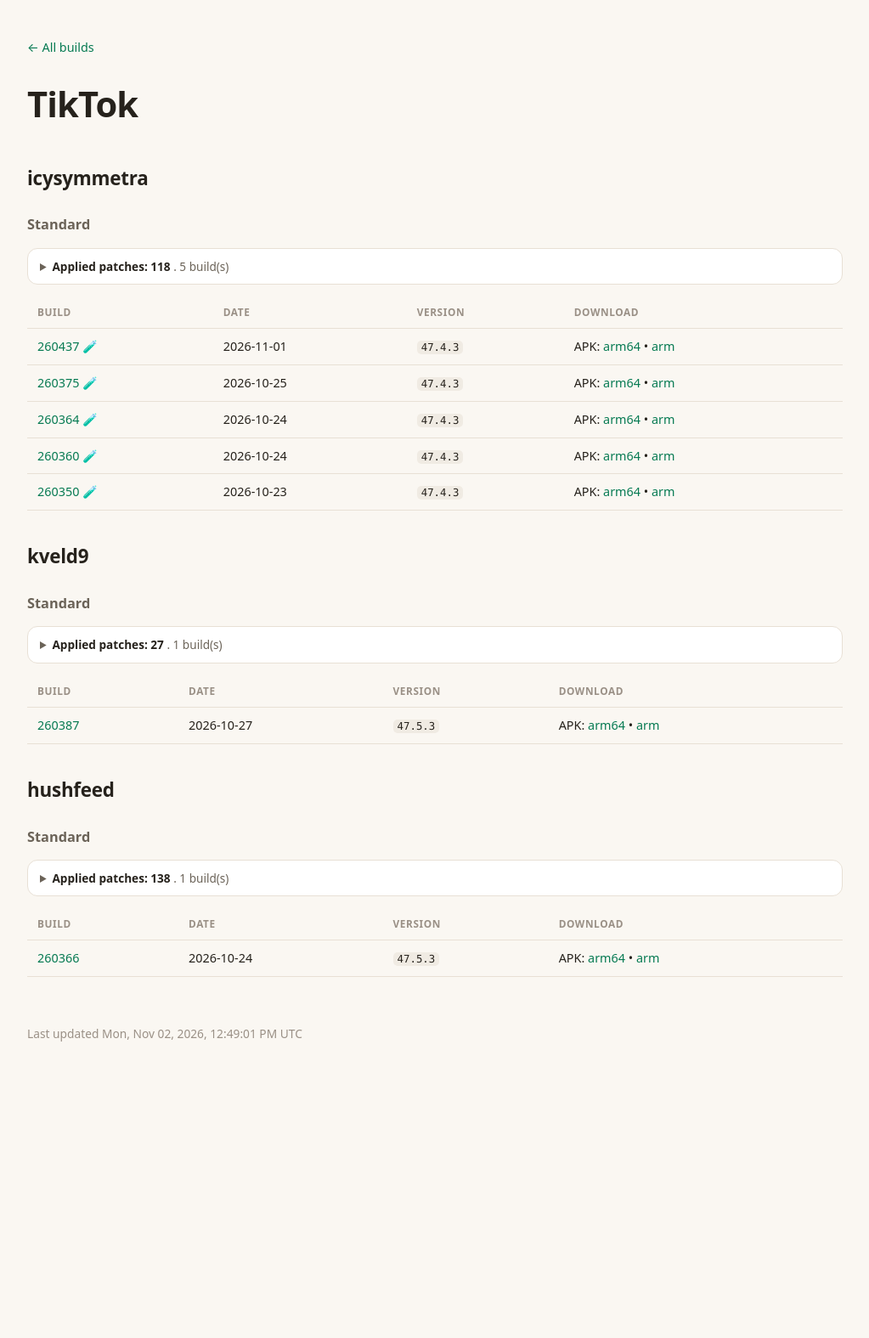
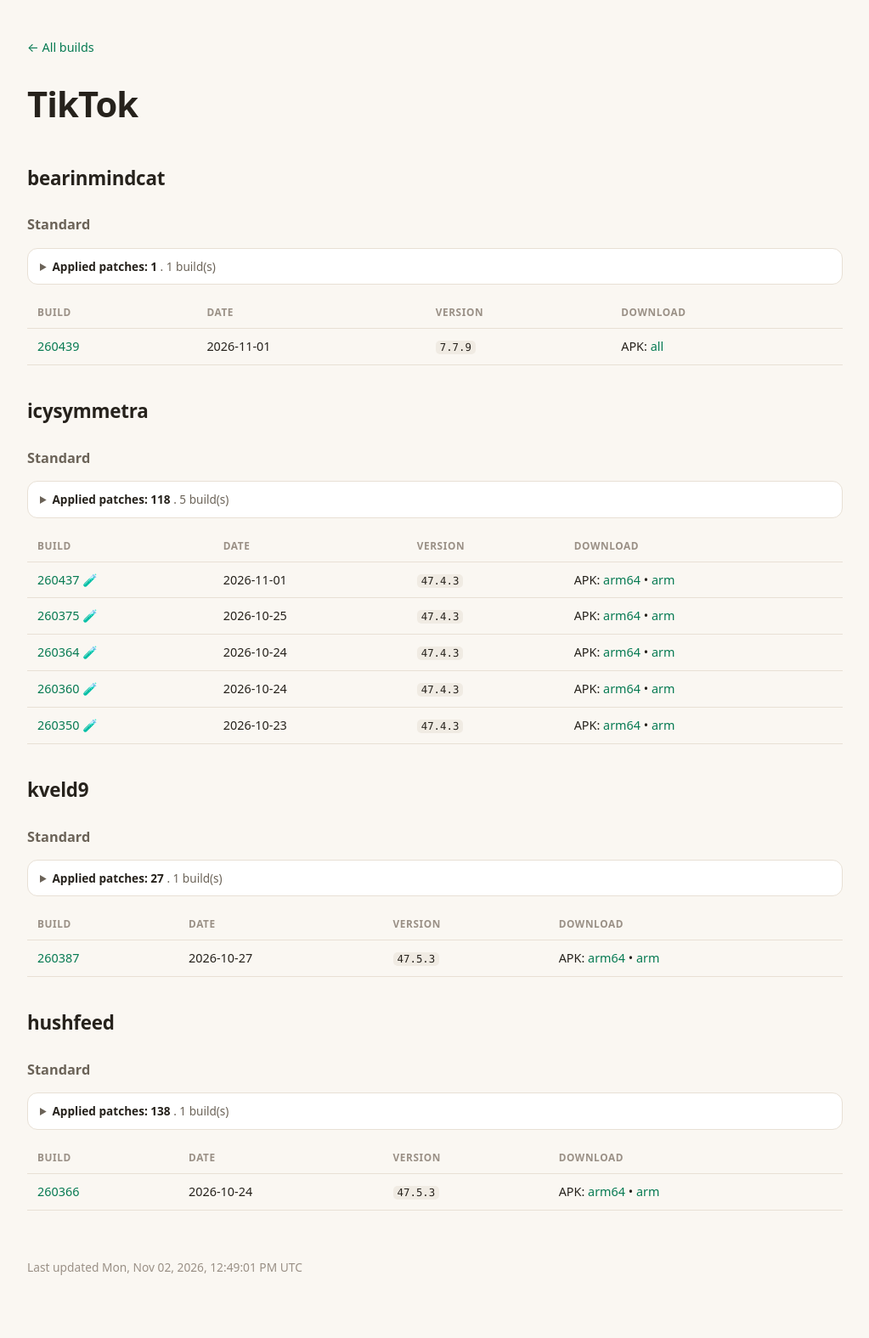
Before and after one commit to nullcpy/archive, a Jekyll site: the page built from apps/tiktok/index.md, in a window 1280 px wide. Shown: the whole page at 85% size, without its empty margins (128-1151 px from the left). Built offline with Jekyll 4.4.1, drawn with Linux system fonts in a browser that asks for light colours; before the commit the page ends 1300 px from its top, so only the background shows below that.

Commit message:
chore: rebuild the archive Pages surface [skip ci]

```diff
--- a/apps/tiktok/index.md
+++ b/apps/tiktok/index.md
@@ -3,6 +3,20 @@ title: TikTok
 ---
 
 # TikTok
+
+## bearinmindcat
+
+### Standard
+
+<details><summary><b>Applied patches: 1</b> . 1 build(s)</summary>
+<ul>
+<li>Enable non-HyperOS ROM support</li>
+</ul>
+</details>
+
+| Build | Date | Version | Download |
+|---|---|---|---|
+| [260439](https://github.com/nullcpy/archive/releases/tag/260439) | 2026-11-01 | `7.7.9` | APK: [all](https://github.com/nullcpy/archive/releases/download/260439/tiktok-bearinmindcat-v7.7.9-all.apk) |
 
 ## icysymmetra
 
```
Also changed, not shown: apps/googlephotos/index.md (+4 -2 lines), apps/tiktoklite/index.md (added, +27 -0 lines), index.md (+18 -17 lines).
